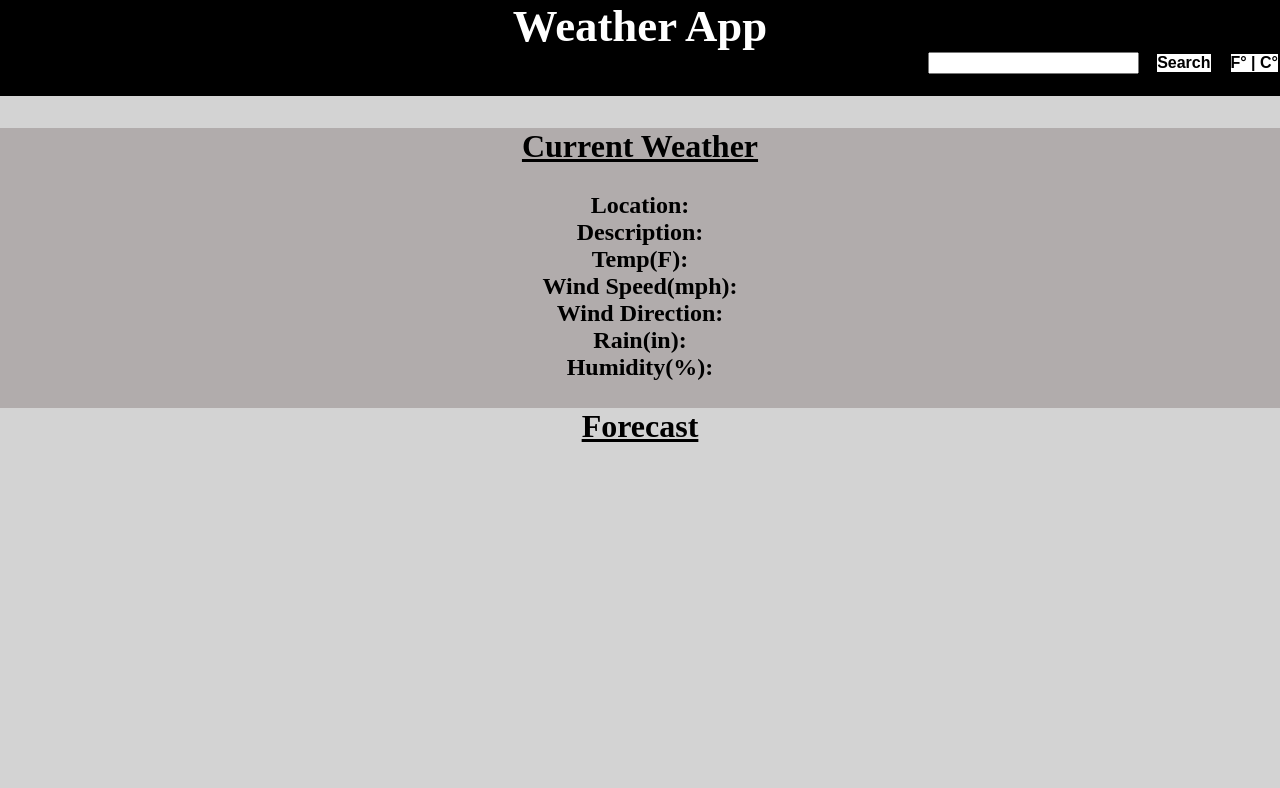
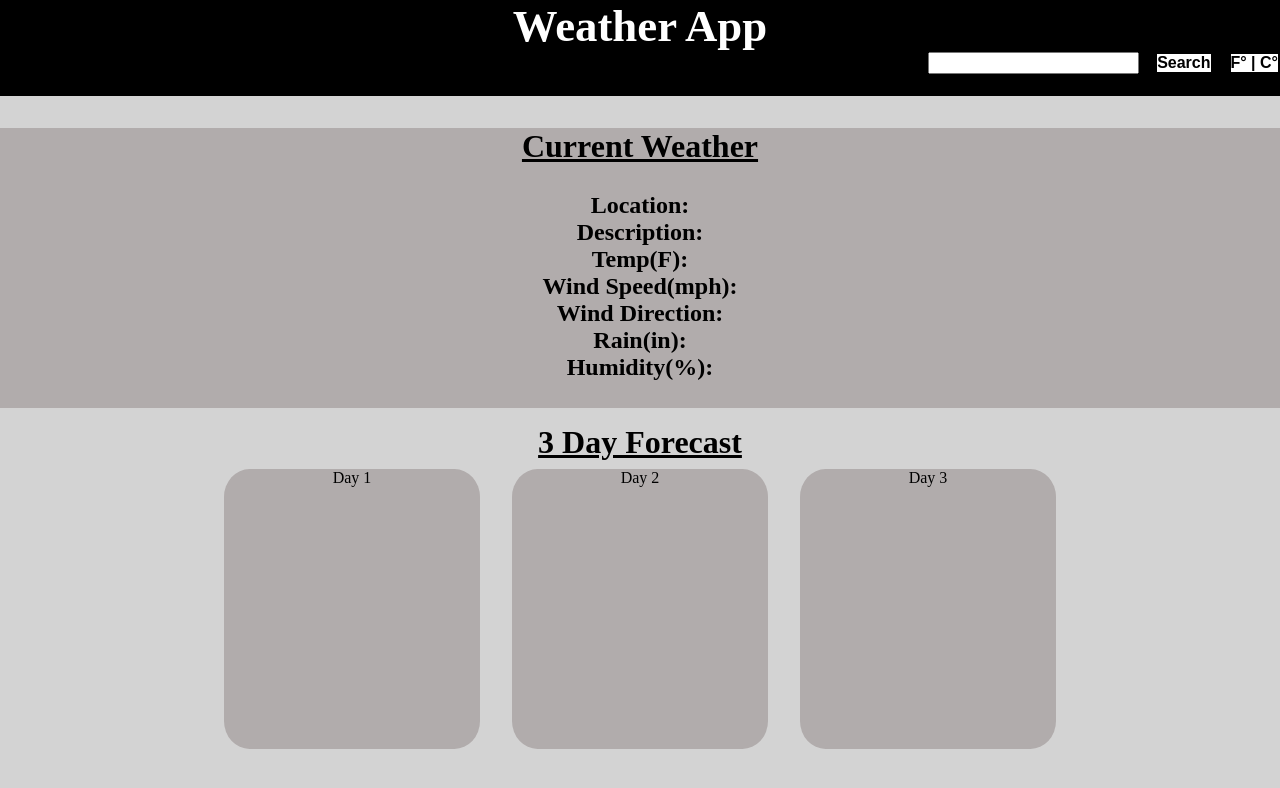
Before and after one commit to alecnissen/Weather-App-A, a website built with webpack: page src/index.html in a window 1280 px wide. Built offline with nearby package versions, Linux system fonts and the light colour scheme.

Commit message:
added 3 day forecast html markup, 3 divs with identicalstyles which go in a row, and will fetch data, and display in appropriate boxes

```diff
--- a/src/index.html
+++ b/src/index.html
@@ -34,11 +34,13 @@
     </div>
   </div>
 
-  <div id="forecast-container">
-  <div id="forecast">
-    Forecast
+  <h3 id="forecast-3-day-title">3 Day Forecast</h3>
+
+  <div id="forecast-days-container">
+    <div id="forecast-day-1-card">Day 1</div>
+    <div id="forecast-day-2-card">Day 2</div>
+    <div id="forecast-day-3-card">Day 3</div>
   </div>
-</div>
 
 
     <script src="index.js">
--- a/src/style.css
+++ b/src/style.css
@@ -67,10 +67,39 @@ body {
     background-color: rgb(177, 172, 172);
 }
 
-#forecast-container {
+#forecast-3-day-title {
+    text-align: center;
+    font-size: 2rem;
+    font-weight: bold;
+    text-decoration: underline;
+    margin-top: 0.5em;
+}
+
+
+#forecast-day-1-card,
+#forecast-day-2-card,
+#forecast-day-3-card {
+    /* width: 250px;
+    height: 250px; */
+    height: 35vh;
+    width: 20vw;
+    background-color: rgb(177, 172, 172);
+    border-radius: 10%;
+    text-align: center;
+}
+
+#forecast-days-container {
+    display: flex;
+    justify-content: center;
+    gap: 2em;
+    margin-top: 0.5em;
+}
+
+
+/* #forecast-container {
     text-align: center;
     font-size: 2rem;
     font-weight: bold;
     text-decoration: underline;
 
-}
+} */
```
Also changed, not shown: src/index.js (+22 -5 lines).
